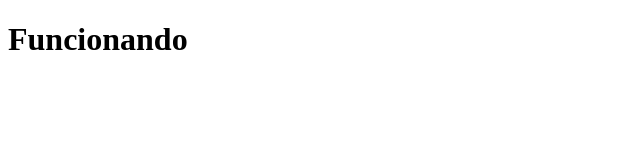
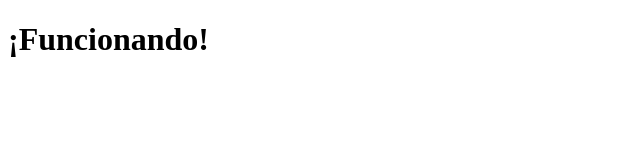
Before and after one commit to bboymak3/rifasnuevo, a website: page public/index.html in a window 1280 px wide. Shown: the whole page, without its empty margins (0-640 px from the left). Drawn offline with Linux system fonts and the light colour scheme.

```diff
--- a/public/index.html
+++ b/public/index.html
@@ -1,5 +1,5 @@
 <!DOCTYPE html>
 <html>
 <head><title>Rifas</title></head>
-<body><h1>Funcionando</h1></body>
+<body><h1>¡Funcionando!</h1></body>
 </html>
```
Also changed, not shown: wrangler.toml (line endings or trailing spaces).
